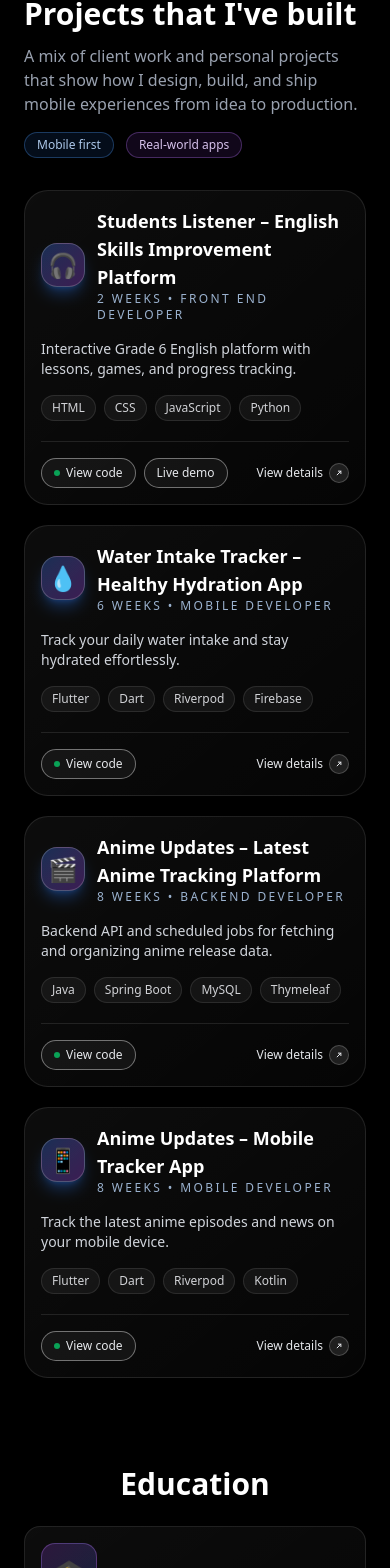
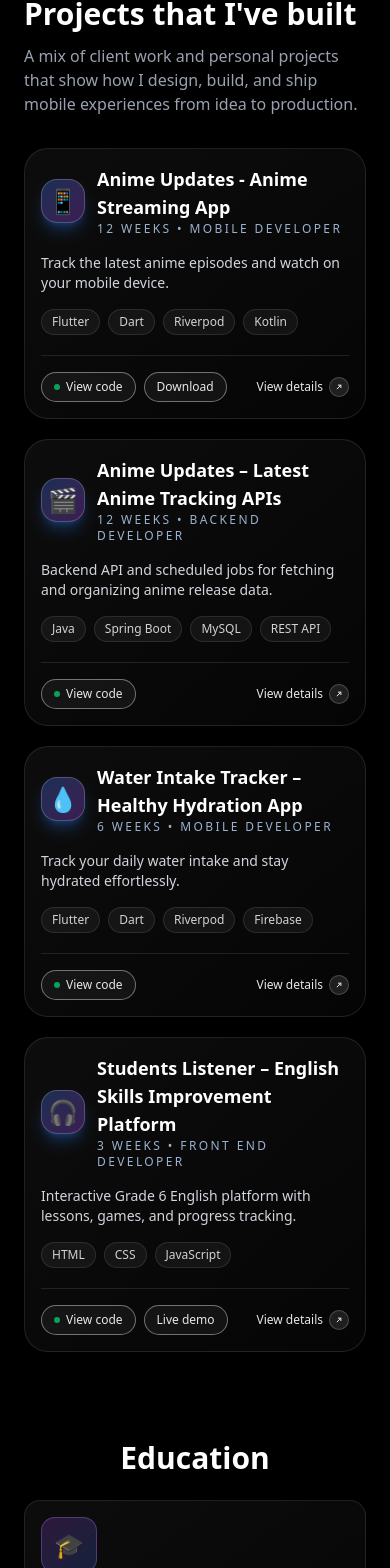
Before and after one commit to ademon118/Portfolio, a Next.js app: page / in a window 390 px wide. Shown: the part 1955-3523 px from the top of the page. Built offline with nearby package versions, Linux system fonts and the light colour scheme; no server answers.

Commit message:
[FIXED] fixed in projects section

```diff
--- a/src/app/page.tsx
+++ b/src/app/page.tsx
@@ -512,14 +512,14 @@ export default function Portfolio() {
                 and ship mobile experiences from idea to production.
               </p>
             </div>
-            <div className="flex gap-3 flex-wrap">
+            {/* <div className="flex gap-3 flex-wrap">
               <span className="px-3 py-1 rounded-full border border-blue-400/30 text-xs text-blue-200/90 bg-blue-500/10">
                 Mobile first
               </span>
               <span className="px-3 py-1 rounded-full border border-purple-400/30 text-xs text-purple-200/90 bg-purple-500/10">
                 Real-world apps
               </span>
-            </div>
+            </div> */}
           </div>
 
           <div className="grid grid-cols-1 md:grid-cols-2 xl:grid-cols-3 gap-5 sm:gap-8">
@@ -591,7 +591,7 @@ export default function Portfolio() {
                         onClick={(e) => e.stopPropagation()}
                         className="pointer-events-auto inline-flex items-center gap-1.5 rounded-full border border-white/40 bg-white/5 px-3 py-1.5 text-xs text-gray-200 hover:bg-white/15 hover:border-white/70 transition-colors"
                       >
-                        <span>Live demo</span>
+                        <span>{project.liveLabel ?? "Live demo"}</span>
                       </a>
                     )}
                   </div>
@@ -745,19 +745,19 @@ export default function Portfolio() {
 
           {/* Main Headline */}
           <div className="mb-4 sm:mb-8">
-            <h2 className="text-4xl sm:text-5xl md:text-7xl lg:text-9xl font-bold mb-3 sm:mb-8 leading-tight text-white">
-              Step into the<br className="hidden sm:block" />
-              <span className="sm:hidden"> </span>
-              future of design
+            <h2 className="text-3xl sm:text-4xl md:text-5xl lg:text-6xl font-bold mb-3 sm:mb-8 leading-tight text-white">
+              Let&apos;s build something together.
+              <br />
+              I&apos;d love to hear from you.
             </h2>
           </div>
 
           {/* Subtitle */}
           <p className="text-base sm:text-xl md:text-2xl text-gray-400 mb-5 sm:mb-8 max-w-4xl mx-auto leading-relaxed px-2">
-            Join thousands of developers and teams using modern technologies
+            Have an idea, a project, or just want to say hi?
             <span className="hidden sm:inline"><br /></span>
             <span className="sm:hidden"> </span>
-            to turn ideas into high-performing mobile applications, fast.
+            I&apos;m always open to a conversation.
           </p>
 
           {/* Call-to-Action Buttons */}
--- a/src/app/projects/[slug]/page.tsx
+++ b/src/app/projects/[slug]/page.tsx
@@ -175,10 +175,12 @@ export default async function ProjectPage({
             {project.liveUrl && project.liveUrl.trim().length > 0 && (
               <div className="rounded-3xl border border-emerald-400/40 bg-emerald-500/10 p-5">
                 <h2 className="text-sm font-semibold text-emerald-100 mb-2">
-                  Live demo
+                  {project.liveLabel ?? "Live demo"}
                 </h2>
                 <p className="text-xs text-emerald-100/80 mb-3">
-                  Explore the running version of this project in your browser.
+                  {project.liveLabel === "Download"
+                    ? "Download the Android APK to try this app on your device."
+                    : "Explore the running version of this project in your browser."}
                 </p>
                 <a
                   href={project.liveUrl}
@@ -186,7 +188,11 @@ export default async function ProjectPage({
                   rel="noreferrer noopener"
                   className="inline-flex items-center gap-2 rounded-full border border-emerald-300/60 bg-emerald-500/20 px-4 py-1.5 text-xs text-emerald-50 hover:bg-emerald-400/40 transition-colors"
                 >
-                  <span>Open live site</span>
+                  <span>
+                    {project.liveLabel === "Download"
+                      ? "Download APK"
+                      : "Open live site"}
+                  </span>
                 </a>
               </div>
             )}
--- a/src/components/WhatImDoingNow.tsx
+++ b/src/components/WhatImDoingNow.tsx
@@ -179,7 +179,7 @@ function ActivityCard({ activity, now }: { activity: LanyardActivity; now: numbe
         )}
         <div className="min-w-0 flex-1">
           <p className="text-xs text-blue-300 uppercase tracking-wider mb-1">
-            Coding{elapsed ? ` · ${elapsed}` : ''}
+            Working on{elapsed ? ` · ${elapsed}` : ''}
           </p>
           <p className="text-white font-medium break-words">
             {workspace ?? 'Working on something'}
--- a/src/lib/projects.ts
+++ b/src/lib/projects.ts
@@ -5,48 +5,75 @@ export type Project = {
   tagline: string;
   description: string;
   category: string;
-  tech: string[]; // tools / technologies used
+  tech: string[];
   githubUrl: string;
   liveUrl?: string;
+  /** Button label for liveUrl. Defaults to "Live demo". Use "Download" for APK links. */
+  liveLabel?: string;
   role: string;
   timeline: string;
   highlights: string[];
-  images?: string[]; // demo screenshots under /public
-  demoLayout?: 'mobile' | 'web'; // layout for the hero demo image
-  screenshotLayout?: 'mobile' | 'web'; // layout for the screenshots grid (defaults to demoLayout)
+  images?: string[];
+  demoLayout?: 'mobile' | 'web';
+  screenshotLayout?: 'mobile' | 'web';
 };
 
 export const projects: Project[] = [
   {
-    slug: "students-listener",
-    title: "Students Listener – English Skills Improvement Platform",
-    emoji: "🎧",
-    tagline: "Interactive Grade 6 English platform with lessons, games, and progress tracking.",
+    slug: "anime-updates-mobile",
+    title: "Anime Updates - Anime Streaming App",
+    emoji: "📱",
+    tagline: "Track the latest anime episodes and watch on your mobile device.",
     description:
-      "Students Listener is a web-based English learning platform for Grade 6 students. It combines video lessons, interactive games, vocabulary practice, and an AI-assisted objectives chat to help learners improve listening, speaking, reading, and writing skills. The dashboard tracks lesson completion, game progress, and personalized insights so students can see what to practice next.",
-    category: "Education · Web App",
-    tech: ["HTML", "CSS", "JavaScript", "Python"],
-    githubUrl: "https://github.com/ademon118/Student-Listener",
-    liveUrl: "https://student-listener.vercel.app/",
-    role: "Front End Developer",
-    timeline: "2 weeks",
+      "Anime Updates is a Flutter mobile application that allows anime fans to stay up-to-date with the latest episodes, release schedules. Built with Flutter for cross-platform support, Riverpod for state management, and Kotlin for native integrations, the app offers a smooth, responsive, and personalized experience. Users can browse trending anime and track their watched episodes seamlessly.",
+    category: "Entertainment · Mobile App",
+    tech: ["Flutter", "Dart", "Riverpod", "Kotlin", "Firebase"],
+    githubUrl: "https://github.com/Kirragami/anime-updates-mobile",
+    liveUrl: "https://anime-updates.kirragami.com/download",
+    liveLabel: "Download",
+    role: "Mobile Developer",
+    timeline: "12 weeks",
     highlights: [
-      "Built an interactive dashboard with quiz checks, progress charts, and personalized learning insights.",
-      "Designed lesson pages with embedded video content and restaurant conversation practice.",
-      "Created a curriculum overview with 2 lessons, 5 games, and 50 vocabulary words.",
-      "Implemented an AI chat assistant for exploring learning objectives and study goals.",
-      "Deployed a fast, mobile-friendly site on Vercel optimized for classroom and home use."
+      "Developed a cross-platform Flutter app with smooth animations and responsive design.",
+      "Managed app state efficiently using Riverpod for scalable and maintainable code.",
+      "Implemented Kotlin for native features like video downloader.",
+      "Fetched real-time anime updates via APIs and displayed them in an organized interface.",
+      "Added personalized tracking and watch history to enhance engagement."
     ],
     demoLayout: 'web',
+    screenshotLayout: 'mobile',
     images: [
-      "/projects/student-demo.png",
-      "/projects/students-listener-hero.png",
-      "/projects/students-listener-dashboard.png",
-      "/projects/students-listener-landing.png",
-      "/projects/students-listener-curriculum.png",
-      "/projects/students-listener-lessons.png",
-      "/projects/students-listener-objectives.png",
-      "/projects/students-listener-wireframe.png"
+      "/projects/anime-updates-app-screenshots/image.png",
+      "/projects/anime-updates-app-screenshots/IMG_2641.jpg",
+      "/projects/anime-updates-app-screenshots/IMG_2642.jpg",
+      "/projects/anime-updates-app-screenshots/IMG_2643.jpg",
+      "/projects/anime-updates-app-screenshots/IMG_2644.jpg",
+      "/projects/anime-updates-app-screenshots/IMG_2645.jpg",
+      "/projects/anime-updates-app-screenshots/IMG_2646.jpg",
+      "/projects/anime-updates-app-screenshots/IMG_2647.jpg",
+      "/projects/anime-updates-app-screenshots/IMG_2648.jpg",
+      "/projects/anime-updates-app-screenshots/IMG_2649.jpg"
+    ]
+  },
+  {
+    slug: "anime-updates-app",
+    title: "Anime Updates – Latest Anime Tracking APIs",
+    emoji: "🎬",
+    tagline: "Backend API and scheduled jobs for fetching and organizing anime release data.",
+    description:
+      "This is developing APIs with Java and Spring Boot. It fetches, organizes, and serves the latest anime episodes and release schedules through REST APIs. Scheduled tasks keep the data current, while MySQL stores anime details, user preferences, and tracking history.",
+    category: "Backend",
+    tech: ["Java", "Spring Boot", "MySQL", "REST API"],
+    githubUrl: "https://github.com/ademon118/anime-updates",
+    liveUrl: "",
+    role: "Backend Developer",
+    timeline: "12 weeks",
+    highlights: [
+      "Implemented Spring Boot backend with REST APIs for fetching and managing anime data.",
+      "Scheduled periodic updates using Spring Scheduler to keep anime information current.",
+      "Designed MySQL schema for anime details, user preferences, and tracking history.",
+      "Built service-layer logic for release schedules, episode tracking, and notifications.",
+      "Exposed structured API endpoints consumed by the frontend layer."
     ]
   },
   {
@@ -58,8 +85,8 @@ export const projects: Project[] = [
       "Water Intake Tracker is a Flutter mobile app that helps users monitor their daily water consumption and develop healthy hydration habits. With a visually appealing and intuitive interface, the app provides reminders, progress tracking, and statistics to motivate consistent water intake. Built using Flutter and Riverpod, it emphasizes performance, state management, and responsiveness across devices.",
     category: "Health & Fitness · Mobile App",
     tech: ["Flutter", "Dart", "Riverpod", "Firebase"],
-    githubUrl: "https://github.com/ademon118/water_intaker_app",   // Add link if you have one
-    liveUrl: "",     // Add link if deployed
+    githubUrl: "https://github.com/ademon118/water_intaker_app",
+    liveUrl: "",
     role: "Mobile Developer",
     timeline: "6 weeks",
     highlights: [
@@ -82,59 +109,35 @@ export const projects: Project[] = [
     ]
   },
   {
-    slug: "anime-updates-app",
-    title: "Anime Updates – Latest Anime Tracking Platform",
-    emoji: "🎬",
-    tagline: "Backend API and scheduled jobs for fetching and organizing anime release data.",
+    slug: "students-listener",
+    title: "Students Listener – English Skills Improvement Platform",
+    emoji: "🎧",
+    tagline: "Interactive Grade 6 English platform with lessons, games, and progress tracking.",
     description:
-      "Anime Updates is a backend-focused web application built with Java and Spring Boot. It fetches, organizes, and serves the latest anime episodes, news, and release schedules through REST APIs. Scheduled tasks keep the data current, while MySQL stores anime details, user preferences, and tracking history.",
-    category: "Entertainment · Backend",
-    tech: ["Java", "Spring Boot", "MySQL", "Thymeleaf", "REST API"],
-    githubUrl: "https://github.com/ademon118/anime-updates",
-    liveUrl: "",
-    role: "Backend Developer",
-    timeline: "8 weeks",
+      "Students Listener is a web-based English learning platform for Grade 6 students. It combines video lessons, interactive games, vocabulary practice, and an AI-assisted objectives chat to help learners improve listening, speaking, reading, and writing skills. The dashboard tracks lesson completion, game progress, and personalized insights so students can see what to practice next.",
+    category: "Education · Web App",
+    tech: ["HTML", "CSS", "JavaScript"],
+    githubUrl: "https://github.com/ademon118/Student-Listener",
+    liveUrl: "https://student-listener.vercel.app/",
+    role: "Front End Developer",
+    timeline: "3 weeks",
     highlights: [
-      "Implemented Spring Boot backend with REST APIs for fetching and managing anime data.",
-      "Scheduled periodic updates using Spring Scheduler to keep anime information current.",
-      "Designed MySQL schema for anime details, user preferences, and tracking history.",
-      "Built service-layer logic for release schedules, episode tracking, and notifications.",
-      "Exposed structured API endpoints consumed by the frontend layer."
-    ]
-  },
-  {
-    slug: "anime-updates-mobile",
-    title: "Anime Updates – Mobile Tracker App",
-    emoji: "📱",
-    tagline: "Track the latest anime episodes and news on your mobile device.",
-    description:
-      "Anime Updates is a Flutter mobile application that allows anime fans to stay up-to-date with the latest episodes, release schedules, and news. Built with Flutter for cross-platform support, Riverpod for state management, and Kotlin for native integrations, the app offers a smooth, responsive, and personalized experience. Users can browse trending anime, set reminders, and track their watched episodes seamlessly.",
-    category: "Entertainment · Mobile App",
-    tech: ["Flutter", "Dart", "Riverpod", "Kotlin", "Firebase"],
-    githubUrl: "https://github.com/Kirragami/anime-updates-mobile",
-    liveUrl: "",     // Add link if deployed
-    role: "Mobile Developer",
-    timeline: "8 weeks",
-    highlights: [
-      "Developed a cross-platform Flutter app with smooth animations and responsive design.",
-      "Managed app state efficiently using Riverpod for scalable and maintainable code.",
-      "Implemented Kotlin for native features like push notifications and local storage.",
-      "Fetched real-time anime updates via APIs and displayed them in an organized interface.",
-      "Added personalized tracking, episode reminders, and watch history to enhance engagement."
+      "Built an interactive dashboard with quiz checks, progress charts, and personalized learning insights.",
+      "Designed lesson pages with embedded video content and restaurant conversation practice.",
+      "Created a curriculum overview with 2 lessons, 5 games, and 50 vocabulary words.",
+      "Implemented an AI chat assistant for exploring learning objectives and study goals.",
+      "Deployed a fast, mobile-friendly site on Vercel optimized for classroom and home use."
     ],
     demoLayout: 'web',
-    screenshotLayout: 'mobile',
     images: [
-      "/projects/anime-updates-app-screenshots/image.png",
-      "/projects/anime-updates-app-screenshots/IMG_2641.jpg",
-      "/projects/anime-updates-app-screenshots/IMG_2642.jpg",
-      "/projects/anime-updates-app-screenshots/IMG_2643.jpg",
-      "/projects/anime-updates-app-screenshots/IMG_2644.jpg",
-      "/projects/anime-updates-app-screenshots/IMG_2645.jpg",
-      "/projects/anime-updates-app-screenshots/IMG_2646.jpg",
-      "/projects/anime-updates-app-screenshots/IMG_2647.jpg",
-      "/projects/anime-updates-app-screenshots/IMG_2648.jpg",
-      "/projects/anime-updates-app-screenshots/IMG_2649.jpg"
+      "/projects/student-demo.png",
+      "/projects/students-listener-hero.png",
+      "/projects/students-listener-dashboard.png",
+      "/projects/students-listener-landing.png",
+      "/projects/students-listener-curriculum.png",
+      "/projects/students-listener-lessons.png",
+      "/projects/students-listener-objectives.png",
+      "/projects/students-listener-wireframe.png"
     ]
   }
 
```
